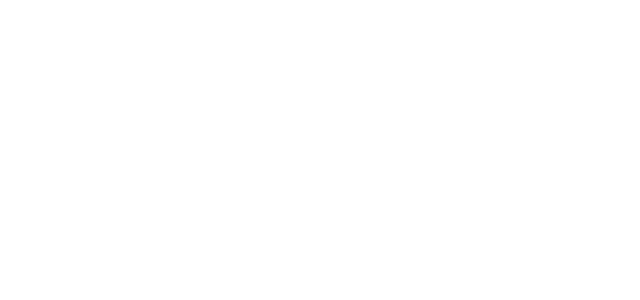
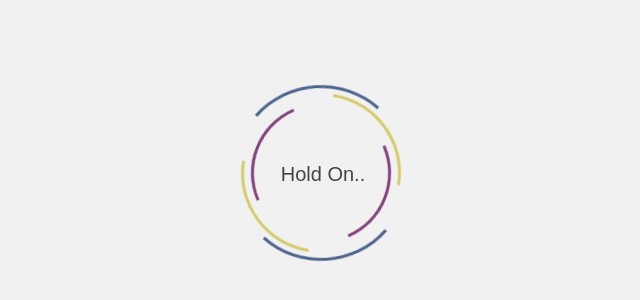
Before and after one commit to sumi-web/Timings, a React (Create React App) app: page / in a window 1280 px wide. Shown: the part 230-530 px from the top of the page, without its empty margins (322-962 px from the left). Built offline with nearby package versions, Linux system fonts and the light colour scheme.

Commit message:
loader screen added

```diff
--- a/public/index.html
+++ b/public/index.html
@@ -7,7 +7,6 @@
 		<meta name="theme-color" content="#000000" />
 		<meta name="description" content="Web site created using create-react-app" />
 		<link rel="apple-touch-icon" href="%PUBLIC_URL%/logo192.png" />
-		<link rel="manifest" href="%PUBLIC_URL%/manifest.json" />
 
 		<title>React App</title>
 	</head>
--- a/src/components/Routes.js
+++ b/src/components/Routes.js
@@ -1,6 +1,7 @@
 import React from "react";
 import { Switch, Route, BrowserRouter } from "react-router-dom";
 import Home from "./Home";
+import loadingScreen from "./loading-screen/loadingScreen";
 import Login from "./Login";
 import Register from "./Register";
 
@@ -8,6 +9,7 @@ const Routes = () => {
 	return (
 		<BrowserRouter>
 			<Switch>
+				<Route exact path="/" component={loadingScreen} />
 				<Route path="/login" component={Login} />
 				<Route path="/register" component={Register} />
 				<Route path="/home" component={Home} />
--- /dev/null
+++ b/src/components/loading-screen/loading.css
@@ -0,0 +1,137 @@
+#loading-wrapper {
+	position: fixed;
+	width: 100%;
+	height: 100%;
+	left: 0;
+	top: 0;
+	background-color: #f1f1f1;
+}
+
+#loading-text {
+	display: block;
+	position: absolute;
+	top: 50%;
+	left: 50%;
+	color: #444;
+	width: 100px;
+	height: 30px;
+	margin: -7px 0 0 -45px;
+	text-align: center;
+	font-family: "PT Sans Narrow", sans-serif;
+	font-size: 20px;
+}
+
+#loading-content {
+	display: block;
+	position: relative;
+	left: 50%;
+	top: 50%;
+	width: 170px;
+	height: 170px;
+	margin: -85px 0 0 -85px;
+	border: 3px solid #a03c78;
+}
+
+#loading-content:after {
+	content: "";
+	position: absolute;
+	border: 3px solid #93d9a3;
+	left: 15px;
+	right: 15px;
+	top: 15px;
+	bottom: 15px;
+}
+
+#loading-content:before {
+	content: "";
+	position: absolute;
+	border: 3px solid #ed8e7c;
+	left: 5px;
+	right: 5px;
+	top: 5px;
+	bottom: 5px;
+}
+
+#loading-content {
+	border: 3px solid transparent;
+	border-top-color: #4d658d;
+	border-bottom-color: #4d658d;
+	border-radius: 50%;
+	-webkit-animation: loader 2s linear infinite;
+	-moz-animation: loader 2s linear infinite;
+	-o-animation: loader 2s linear infinite;
+	animation: loader 2s linear infinite;
+}
+
+#loading-content:before {
+	border: 3px solid transparent;
+	border-top-color: #d4cc6a;
+	border-bottom-color: #d4cc6a;
+	border-radius: 50%;
+	-webkit-animation: loader 3s linear infinite;
+	-moz-animation: loader 2s linear infinite;
+	-o-animation: loader 2s linear infinite;
+	animation: loader 3s linear infinite;
+}
+
+#loading-content:after {
+	border: 3px solid transparent;
+	border-top-color: #84417c;
+	border-bottom-color: #84417c;
+	border-radius: 50%;
+	-webkit-animation: loader 1.5s linear infinite;
+	animation: loader 1.5s linear infinite;
+	-moz-animation: loader 2s linear infinite;
+	-o-animation: loader 2s linear infinite;
+}
+
+@-webkit-keyframes loaders {
+	0% {
+		-webkit-transform: rotate(0deg);
+		-ms-transform: rotate(0deg);
+		transform: rotate(0deg);
+	}
+	100% {
+		-webkit-transform: rotate(360deg);
+		-ms-transform: rotate(360deg);
+		transform: rotate(360deg);
+	}
+}
+
+@keyframes loader {
+	0% {
+		-webkit-transform: rotate(0deg);
+		-ms-transform: rotate(0deg);
+		transform: rotate(0deg);
+	}
+	100% {
+		-webkit-transform: rotate(360deg);
+		-ms-transform: rotate(360deg);
+		transform: rotate(360deg);
+	}
+}
+
+#content-wrapper {
+	color: #fff;
+	position: fixed;
+	left: 0;
+	top: 20px;
+	width: 100%;
+	height: 100%;
+}
+
+#header {
+	width: 800px;
+	margin: 0 auto;
+	text-align: center;
+	height: 100px;
+	background-color: #666;
+}
+
+#content {
+	width: 800px;
+	height: 1000px;
+	margin: 0 auto;
+	text-align: center;
+	background-color: #888;
+}
--- /dev/null
+++ b/src/components/loading-screen/loadingScreen.js
@@ -0,0 +1,15 @@
+import React from "react";
+import { auth } from "../../firebase";
+
+import "./loading.css";
+
+const loadingScreen = () => {
+	return (
+		<div id="loading-wrapper">
+			<div id="loading-text">Hold On..</div>
+			<div id="loading-content"></div>
+		</div>
+	);
+};
+
+export default loadingScreen;
```
